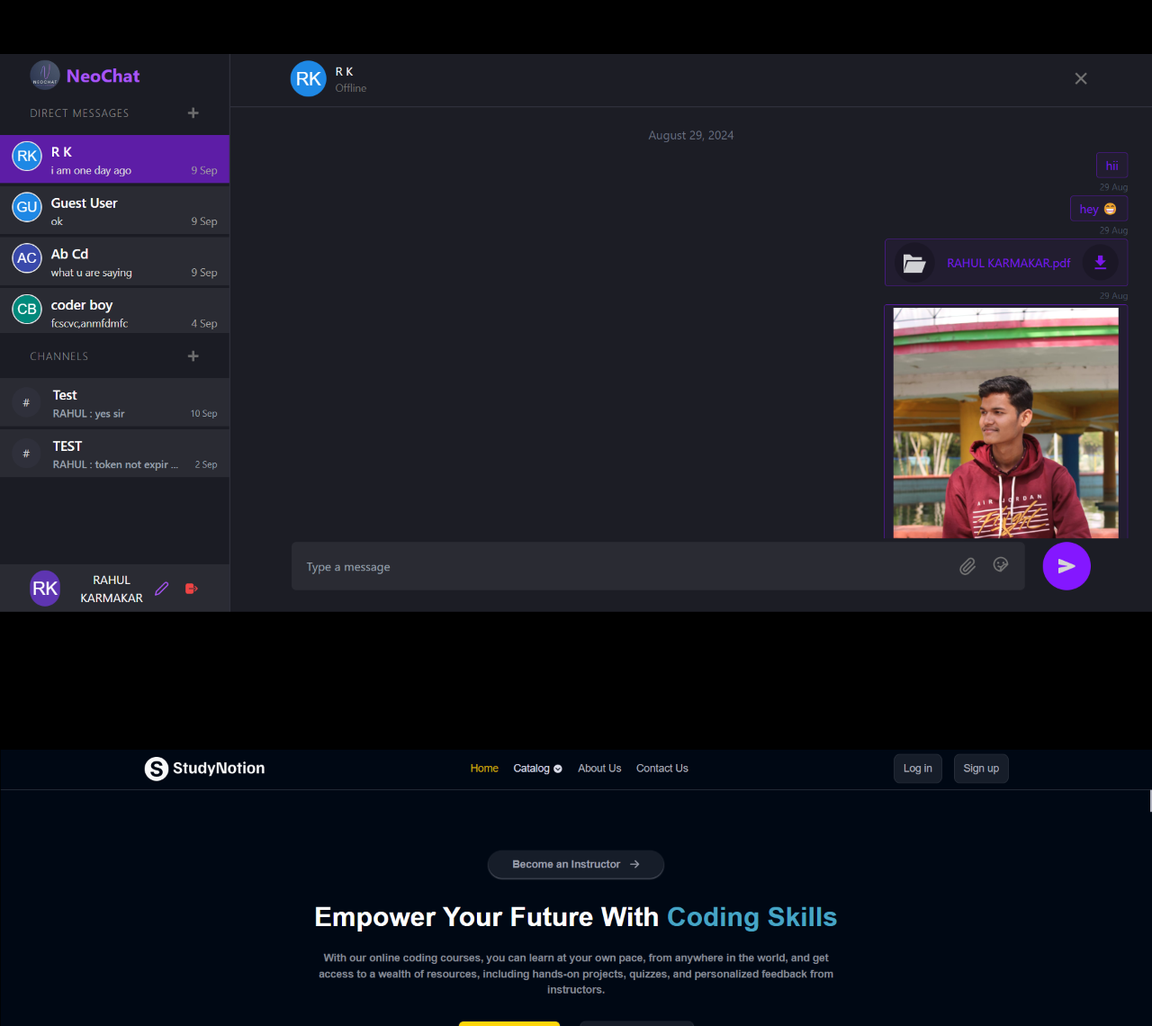
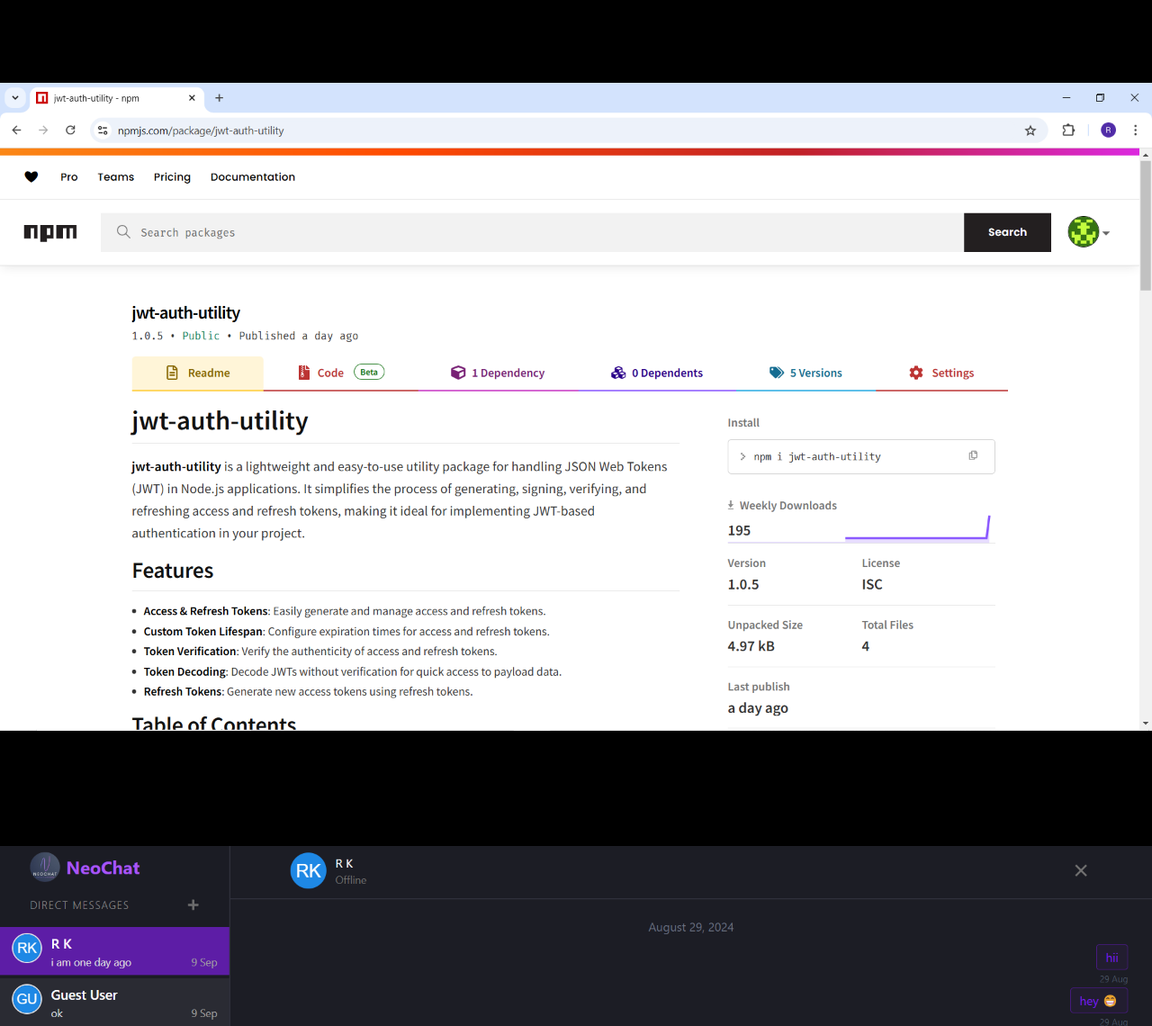
Before and after one commit to rRahul0/portfolio-website, a React (Vite) app: page / in a window 1280 px wide. Shown: the part 944-2084 px from the top of the page at 90% size. Built offline with nearby package versions, Linux system fonts and the light colour scheme.

Commit message:
Refactor TechSection component to include AWS and Redis icons

```diff
--- a/src/components/TechSection.jsx
+++ b/src/components/TechSection.jsx
@@ -1,8 +1,9 @@
 import { motion } from "framer-motion";
-import { FaNodeJs } from "react-icons/fa";
+import { FaNodeJs, FaAws } from "react-icons/fa";
 import { RiReactjsLine } from "react-icons/ri";
 import { SiExpress, SiMongodb, SiMysql, SiTailwindcss } from "react-icons/si";
-import { DiCss3, DiHtml5, DiJava, DiJavascript1, DiPython } from "react-icons/di";
+import { DiCss3, DiHtml5, DiJava, DiJavascript1, DiPython, DiRedis } from "react-icons/di";
+
 
 const iconVariants = (duration) => ({
     initial: { y: -10 },
@@ -68,6 +69,12 @@
                 <motion.div initial="initial" animate="animate" variants={iconVariants(2.5)}>
                     <DiJava className="text-5xl sm:text-7xl text-red-500" />
                 </motion.div>
+                <motion.div initial="initial" animate="animate" variants={iconVariants(7.7)}>
+                    <FaAws className="text-5xl sm:text-7xl text-yellow-400" />
+                </motion.div>
+                <motion.div initial="initial" animate="animate" variants={iconVariants(3)}>
+                    <DiRedis className="text-5xl sm:text-7xl text-red-500" />
+                </motion.div>
             </motion.div>
         </div>
     );
--- a/src/data/info.js
+++ b/src/data/info.js
@@ -2,12 +2,20 @@
 
 const projects =[
     {
+        image : "/jwt-auth-utility.png",
+        title : "jwt-auth-utility",
+        description : "A lightweight Node.js package simplifying JWT handling for secure authentication. Easily configure token generation, validation, expiration, and refresh tokens—perfect for enhancing security in any authentication flow.",
+        tech : ["Node.js", "jsonwebtoken", "bcrypt"],
+        // github : "https://github.com/rRahul0/ChatApp",
+        demo : "https://www.npmjs.com/package/jwt-auth-utility",
+
+    },{
         image : "/neochat.png",
         title : "NeoChat",
         description : "NeoChat is a real-time chat application using the MERN stack and Socket.io. It features JWT-based user authentication, online/offline status, encrypted messaging, group chats, channels, and file sharing. Hosted on Vercel and Render, it provides a seamless communication experience with real-time updates and efficient search functionality.",
         tech : ["ReactJs","Redux", "Express", "MongoDB", "Node.js", "Web Socket", "JWT", "Cloudinary", "Tailwind CSS"],
         github : "https://github.com/rRahul0/ChatApp",
-        demo : "https://chat-app-tau-taupe-73.vercel.app/",
+        demo : "https://neochat.rahulkarmakar.me",
 
     },{
         image : "/studynotion.png",
@@ -15,7 +23,7 @@
         description : "StudyNotion is a full-stack EdTech platform for instructors to create courses and students to purchase and review them. It offers dashboards for Students, Instructors, and Admins, secure payments via Razorpay, user authentication, and automated emails. Responsive design, hosted on Vercel and Render, with media storage on Cloudinary.",
         tech : ["ReactJs","Redux", "Express", "MongoDB", "Node.js", "Razorpay", "JWT", "Cloudinary", "Tailwind CSS"],
         github : "https://github.com/rRahul0/StudyNotion",
-        demo : "https://study-notion-swart-three.vercel.app/",
+        demo : "https://studynotion.rahulkarmakar.me",
 
     },{
         image : "/dev detective.png",
```
Also changed, not shown: public/jwt-auth-utility.png (added).
